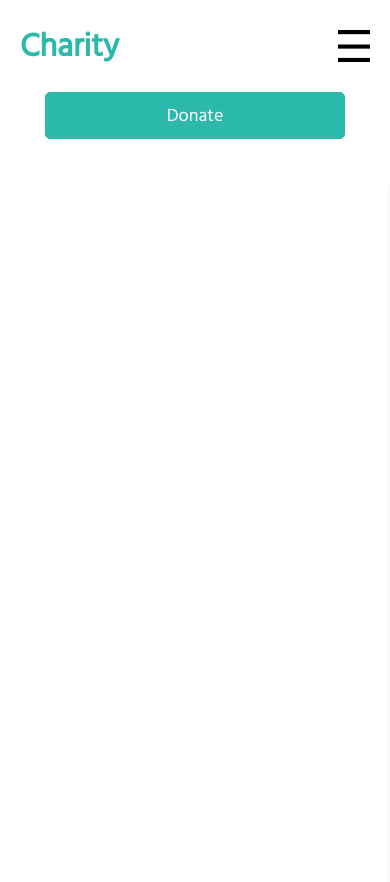
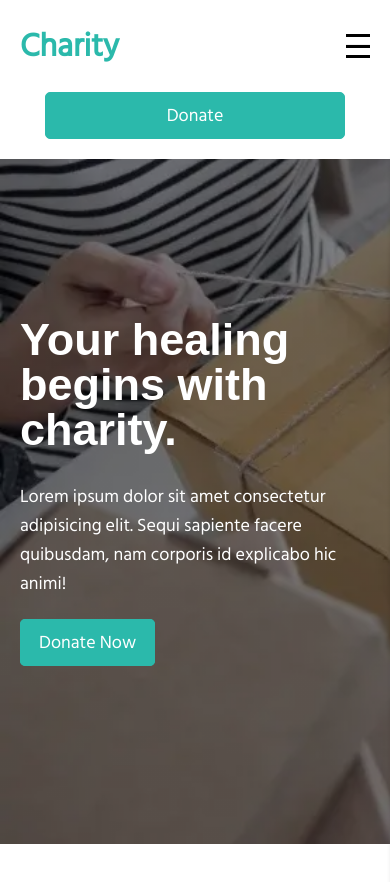
Before and after one commit to MarcosRubi/charity, a plain HTML site: page index.html in a window 390 px wide. Shown: the top 882 px of the page. Drawn offline with Linux system fonts and the light colour scheme; a web font is replaced by a local one.

Commit message:
Banner responsive y favicon

```diff
--- a/css/styles.css
+++ b/css/styles.css
@@ -8,7 +8,6 @@
   font-size: 18px;
   /* font-family: "Pragati Narrow", sans-serif; */
 }
-
 a {
   text-decoration: none;
 }
@@ -18,7 +17,7 @@ a {
 header {
   position: fixed;
   width: 100%;
-  padding: 20px 100px;
+  padding: 20px 70px;
 
   display: flex;
   justify-content: space-around;
@@ -28,6 +27,7 @@ header {
 }
 header.sticky {
   box-shadow: 0px 2px 5px rgba(0, 0, 0, 0.2);
+  background: #fff;
 }
 .logo span a {
   font-size: 1.8rem;
@@ -35,7 +35,7 @@ header.sticky {
   font-weight: 700;
 }
 nav {
-  flex-basis: 75%;
+  flex-basis: 80%;
 }
 nav.menu ul {
   display: flex;
@@ -64,9 +64,40 @@ nav.menu ul li a {
 .btn-primary:focus {
   box-shadow: 0px 2px 5px rgba(0, 0, 0, 0.349);
 }
+section {
+  transition: all 500ms;
+}
+section.banner {
+  display: flex;
+  min-height: 90vh;
+  padding: 0px 20px 0px 70px;
+}
+.content {
+  align-self: center;
+  min-width: 60%;
+  padding-right: 10px;
+}
+.content h1 {
+  font-weight: 700;
+  font-family: "Pragati Narrow", sans-serif;
+  font-size: 3.2rem;
+  line-height: 1;
+}
+.content p {
+  width: 90%;
+  margin: 30px 0px;
+}
+section .img img {
+  width: 100%;
+  height: 100%;
+}
+
 @media (max-width: 992px) {
-  header{
+  header {
     padding: 20px 60px;
+  }
+  section.banner {
+    padding: 0px 20px 0px 60px;
   }
   nav {
     flex-basis: 50%;
@@ -77,15 +108,14 @@ nav.menu ul li a {
     z-index: 200;
     justify-content: space-between;
   }
-
   .toggle {
     order: 3;
     background-image: url(../images/menu.png);
     background-size: cover;
     background-repeat: no-repeat;
     filter: invert(1);
-    width: 32px;
-    height: 32px;
+    width: 24px;
+    height: 24px;
     cursor: pointer;
   }
   .toggle.active {
@@ -93,14 +123,14 @@ nav.menu ul li a {
     background-size: cover;
     background-repeat: no-repeat;
     filter: invert(1);
-    width: 32px;
-    height: 32px;
+    width: 24px;
+    height: 24px;
     cursor: pointer;
   }
   nav.menu {
     order: 4;
     position: fixed;
-    top: 94px;
+    top: 92px;
     right: -100%;
     display: block;
     padding: 100px 50px;
@@ -111,7 +141,6 @@ nav.menu ul li a {
     transition: all 800ms;
     z-index: 150;
     box-shadow: 2px 0px 5px rgba(0, 0, 0, 0.2);
-
   }
   nav.menu.active {
     right: 0;
@@ -126,24 +155,50 @@ nav.menu ul li a {
   nav.menu ul li a {
     font-size: 24px;
   }
+  section.banner {
+    background-image: linear-gradient(rgba(0, 0, 0, 0.5), rgba(0, 0, 0, 0.5)),
+      url(../images/img2.webp);
+    background-repeat: no-repeat;
+    background-size: cover;
   }
-@media (max-width:576px){
-    header{
+  section.banner h1,
+  section.banner p {
+    color: #fff;
+    width: 100%;
+    padding: 0%;
+  }
+  section.banner .img {
+    display: none;
+  }
+}
+@media (max-width: 576px) {
+  header {
     flex-wrap: wrap;
-        padding: 20px;
+    padding: 20px 20px 0px 20px;
+    background: #fff;
   }
-    nav.menu{
-        top: 184px;
+  nav.menu {
+    top: 159px;
   }
-    header .donate{
-        order:4;
+  header .donate {
+    order: 4;
     width: 100%;
     margin: 20px 0px;
   }
-    header .donate > button{
+  header .donate > button {
     display: block;
     width: 100%;
     max-width: 300px;
     margin: 0px auto;
   }
+  section.banner {
+	padding: 130px 20px 0px 20px;
+	min-height: 100vh;
   }
+  section.banner .content{
+	  padding-right: 0px;
+  }
+  section.banner h1 {
+    font-size: 2.5rem;
+  }
+}
--- a/index.html
+++ b/index.html
@@ -4,12 +4,12 @@
     <meta charset="UTF-8"/>
     <meta name="viewport" content="width=device-width, initial-scale=1.0"/>
     <meta property="og:type" content="website"/>
-    <meta property="og:title" content="Charity | Plantilla web"/>
+    <meta property="og:title" content="Charity | Plantilla Web"/>
     <meta property="og:description" content="Página web creada con único propósito de practicar maquetación web"/>
     <meta property="og:image" content=""/>
     <meta property="og:url" content=""/>
     <meta property="og:site_name" content="Charity"/>
-    <link rel="shortcut icon" href="" type="image/x-icon"/>
+    <link rel="shortcut icon" href="images/favicon.ico" type="image/x-icon"/>
     <title>Charity</title>
     <link rel="stylesheet" href="css/styles.css"/>
   </head>
@@ -28,6 +28,15 @@
         <button class="btn btn-primary" type="submit">Donate</button>
       </div>
     </header>
+    <main class="container">
+      <section class="banner">
+        <div class="content">
+          <h1>Your healing begins with charity.</h1>
+          <p>Lorem ipsum dolor sit amet consectetur adipisicing elit. Sequi sapiente facere quibusdam, nam corporis id explicabo hic animi!</p><a class="btn btn-primary" href="#">Donate Now</a>
+        </div>
+        <div class="img"><img src="images/img2.webp" alt=""/></div>
+      </section>
+    </main>
     <div class="h"></div>
     <script src="js/scripts.js"></script>
   </body>
```
Also changed, not shown: images/favicon.ico (added). Lines whose indentation alone changed are shown as unchanged.
